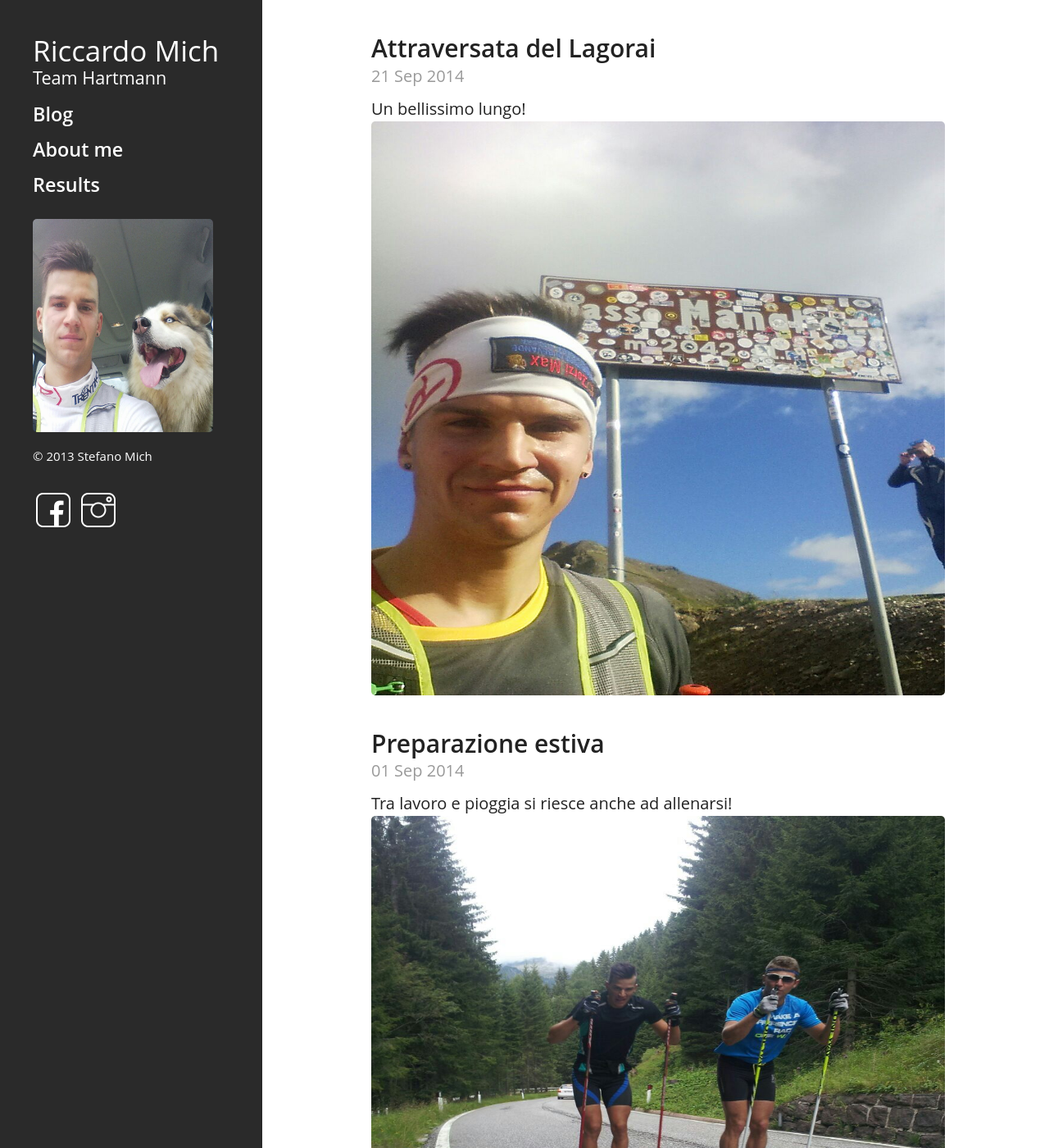
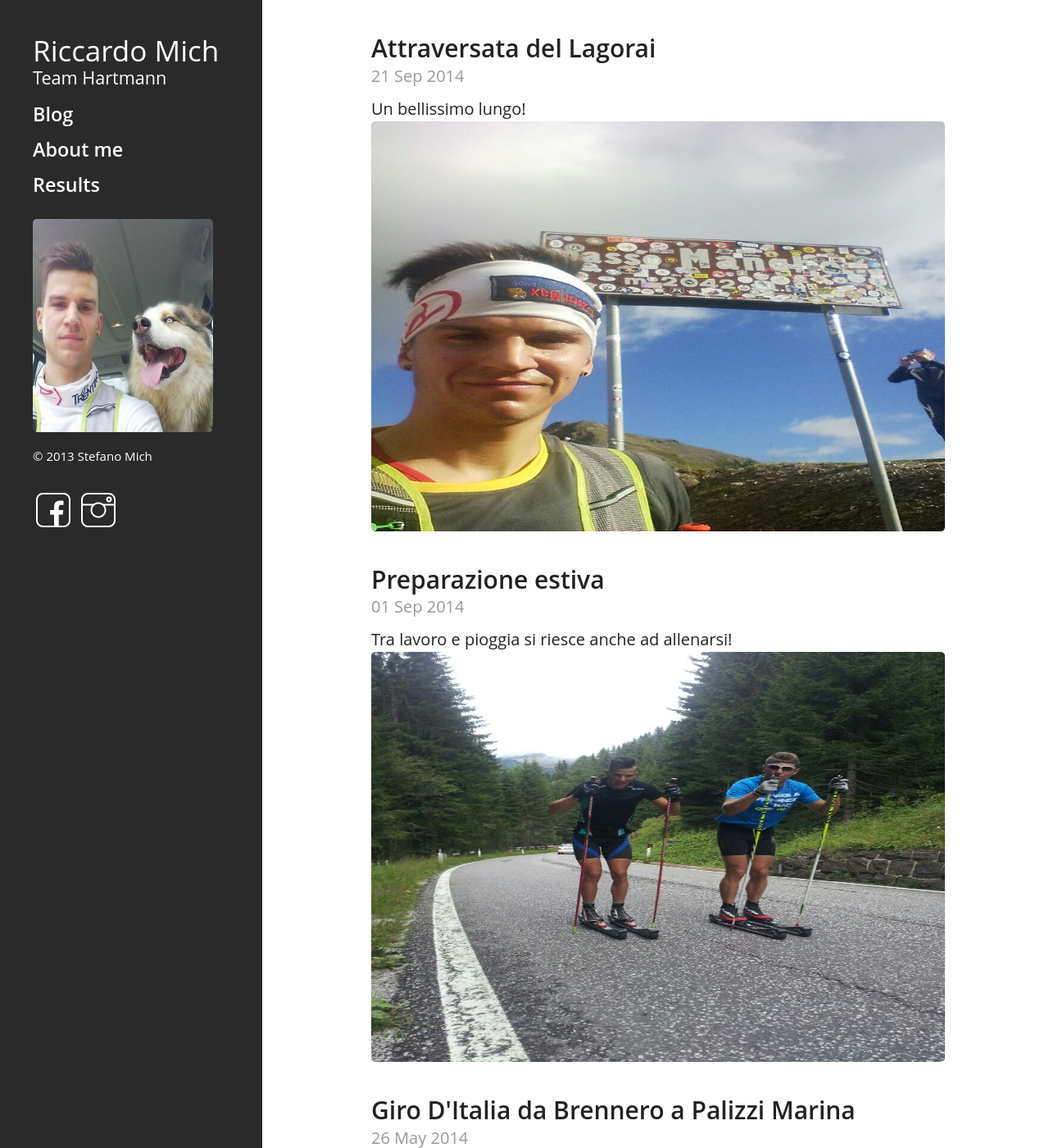
Before and after one commit to stefanomich22/mich93.github.io, a Jekyll site: the page built from index.html, in a window 1280 px wide and 1400 px high. Shown: the whole window at 82% size. Built offline with Jekyll 4.4.1, drawn with Linux system fonts in a browser that asks for light colours; Markdown is read by kramdown in place of the engine named in the settings; the list of posts is cut into pages by our own code.

Commit message:
Update hyde.css

```diff
--- a/public/css/hyde.css
+++ b/public/css/hyde.css
@@ -536,7 +536,7 @@ table, thead, tbody, th, td, tr {
 }
 .postimg{
 	width: 700px;
-	height: 700px;
+	height: 500px;
 
 
 }
```
